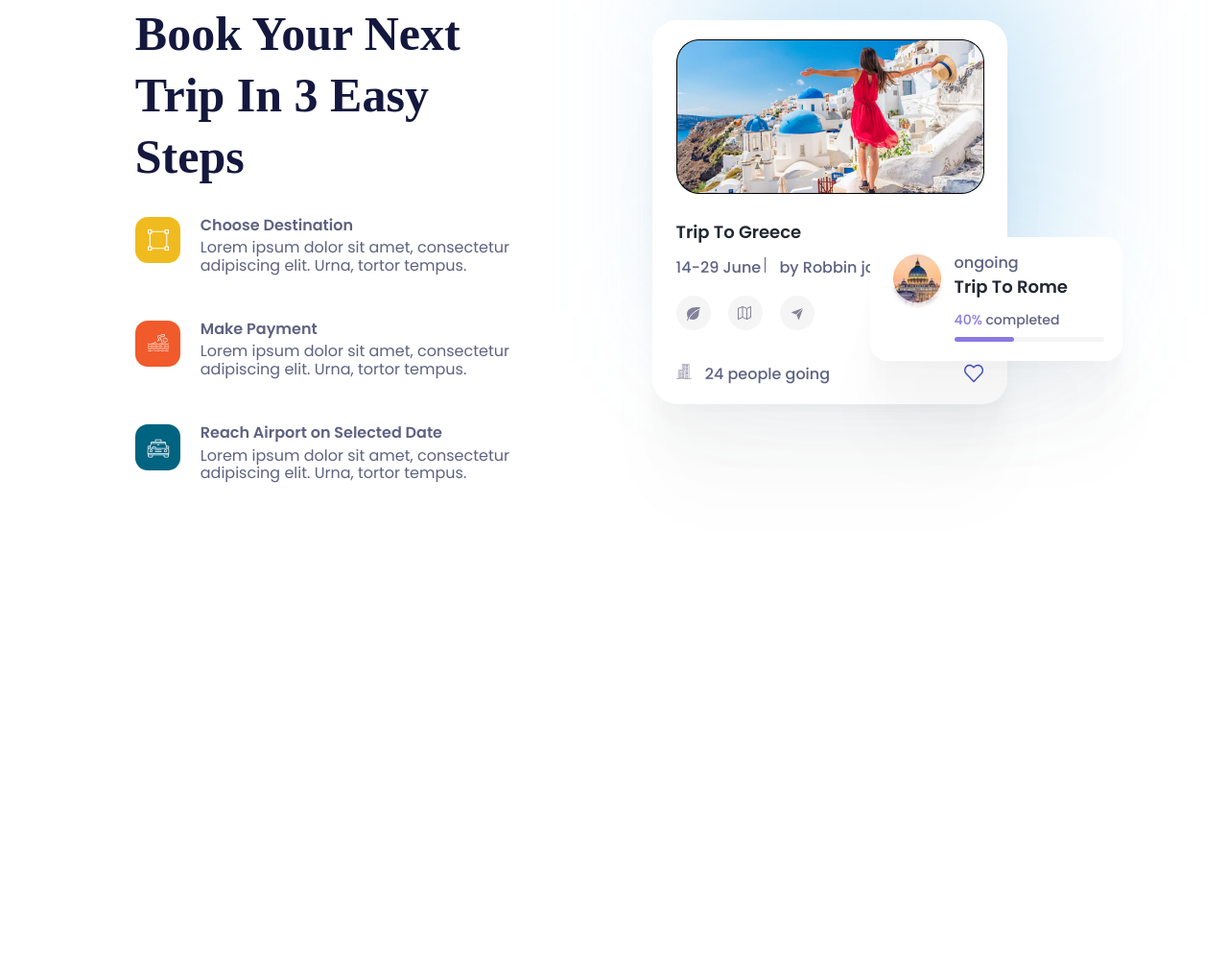
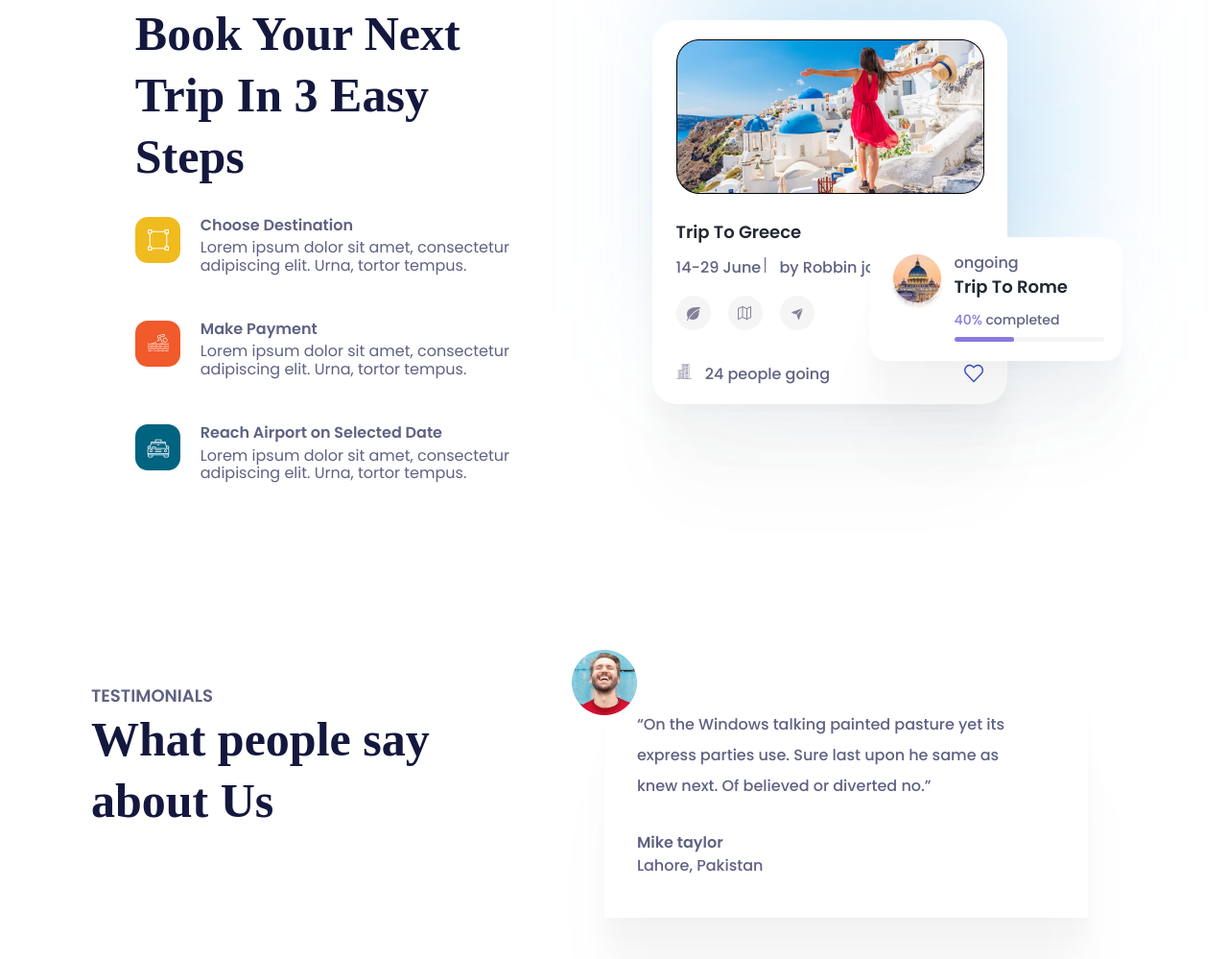
Before and after one commit to devilWH40k/sigma-software-homeworks, a website built with Parcel: page homework2/src/index.html in a window 1280 px wide. Shown: the part 3238-4237 px from the top of the page at 96% size. Before the commit the page ends 4099 px from the top, so only its background shows below. Built offline with nearby package versions, Linux system fonts and the light colour scheme; a web font is replaced by a local one.

Commit message:
feedback section and small fixes

```diff
--- /dev/null
+++ b/homework2/src/common.blocks/feedback-card/_feedback-card.scss
@@ -0,0 +1,31 @@
+.feedback-card {
+  position: relative;
+  width: 504px;
+  height: 245px;
+  padding: 28px 68px 34px 34px;
+  color: $light-grey;
+  font-weight: 500;
+  background-color: $white;
+  box-shadow: $card-shadow;
+
+  &__info {
+    margin-top: 34px;
+  }
+
+  &__text {
+    line-height: 32px;
+  }
+
+  &__author {
+    display: block;
+    font-weight: 600;
+    margin-bottom: 5px;
+  }
+
+  &__avatar {
+    position: absolute;
+    top: 0;
+    left: 0;
+    transform: translate(-50%, -50%);
+  }
+}
--- a/homework2/src/common.blocks/section/_section.scss
+++ b/homework2/src/common.blocks/section/_section.scss
@@ -42,8 +42,6 @@
     margin-top: 186px;
     padding-left: 11%;
     padding-right: 18%;
-    // test-only
-    min-height: 900px;
 
     .section__heading {
       margin-top: 15px;
@@ -51,4 +49,17 @@
       text-transform: capitalize;
     }
   }
+
+  &--feedback {
+    @include flex-with-gap(125px);
+    justify-content: center;
+    margin-top: 209px;
+    padding-right: 11%;
+    //test
+    min-height: 900px;
+
+    .section__heading {
+      max-width: 410px;
+    }
+  }
 }
--- a/homework2/src/common.blocks/trip-card/_trip-card.scss
+++ b/homework2/src/common.blocks/trip-card/_trip-card.scss
@@ -8,7 +8,7 @@
   color: $light-grey;
   background-color: $white;
   font-weight: 500;
-  box-shadow: $trip-card-shadow;
+  box-shadow: $card-shadow;
 
   &__heading {
     margin-top: 26px;
--- a/homework2/src/index.html
+++ b/homework2/src/index.html
@@ -236,6 +236,25 @@
             <div class="blured-circle"></div>
         </figure>
     </section>
+
+    <section class="section section--feedback">
+        <div class="wrapper">
+            <h4 class="section__preheading">TESTIMONIALS</h4>
+            <h1 class="section__heading">What people say
+                about Us</h1>
+        </div>
+        <figure class="feedback-card">
+            <span class="feedback-card__text">“On the Windows talking painted pasture yet its express parties use. Sure
+                last
+                upon he same as knew next. Of believed or diverted no.”</span>
+            <section class="feedback-card__info">
+                <span class="feedback-card__author">Mike taylor</span>
+                <span class="feedback-card__place">Lahore, Pakistan</span>
+            </section>
+            <img class="feedback-card__avatar" src="./assets/section/--feedback/feedback-author-pic.png"
+                alt="author avatar">
+        </figure>
+    </section>
 </body>
 
 </html>
--- a/homework2/src/main-scss/_base.scss
+++ b/homework2/src/main-scss/_base.scss
@@ -36,7 +36,7 @@ $destination-card-light-bx-shadow: rgba(0, 0, 0, 0.1) 0px 10px 15px -3px,
 $destination-card-heavy-bx-shadow: rgba(0, 0, 0, 0.26) 0px 12px 14px -3px,
   rgba(0, 0, 0, 0.089) 0px 4px 6px -2px;
 
-$trip-card-shadow: 0px 100px 80px rgba(0, 0, 0, 0.02),
+$card-shadow: 0px 100px 80px rgba(0, 0, 0, 0.02),
   0px 64.8148px 46.8519px rgba(0, 0, 0, 0.0151852),
   0px 38.5185px 25.4815px rgba(0, 0, 0, 0.0121481),
   0px 20px 13px rgba(0, 0, 0, 0.01),
--- a/homework2/src/main-scss/main.scss
+++ b/homework2/src/main-scss/main.scss
@@ -10,6 +10,7 @@
 @import "../common.blocks/destination-cards/destination-cards";
 @import "../common.blocks/tutorial/tutorial";
 @import "../common.blocks/trip-card/trip-card";
+@import "../common.blocks/feedback-card/feedback-card";
 
 html {
   font-family: $font-common;
```
Also changed, not shown: homework2/src/assets/section/--feedback/feedback-author-pic.png (added).
